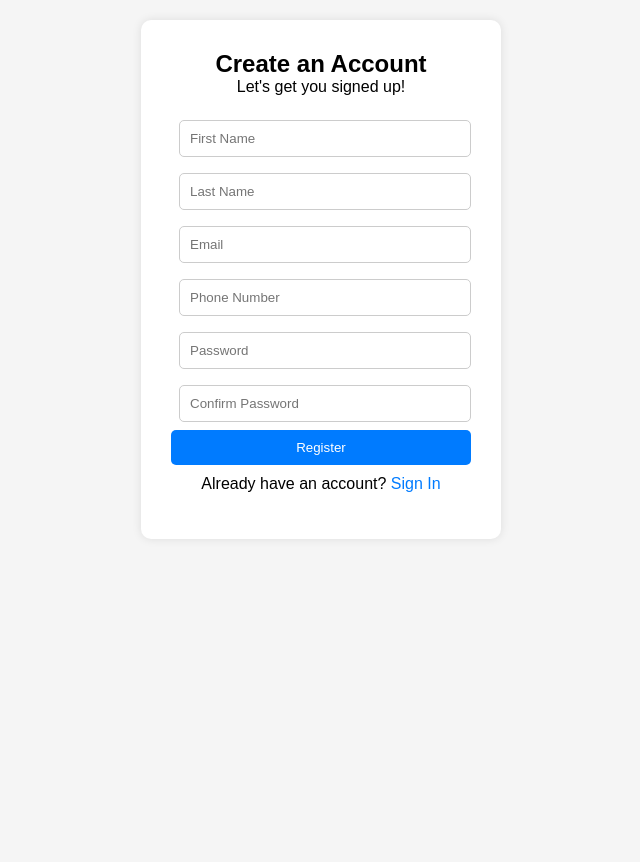
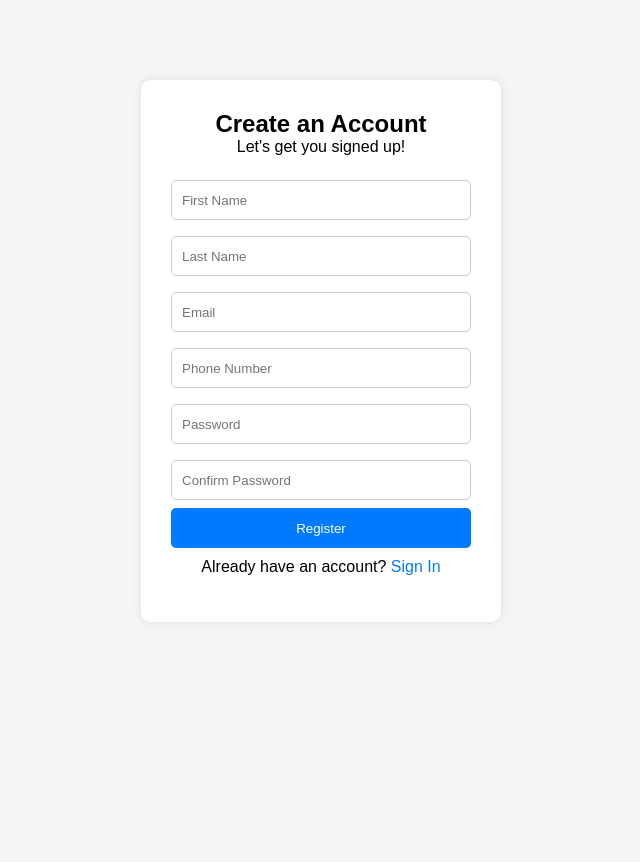
Before and after one commit to dishadubey21/DjangoToDo, a Django app: template templates/signUp.html in a window 1280 px wide. Shown: the top 862 px of the page, without its empty margins (319-959 px from the left). Before the commit the page ends 492 px from the top, so only its background shows below. Run offline with Django 5.2, Linux system fonts and the light colour scheme; the template is opened without the code that fills it, so the values that code supplies are empty.

Commit message:
changes added

```diff
--- a/kunaldisha/urls.py
+++ b/kunaldisha/urls.py
@@ -2,9 +2,11 @@ from django.contrib import admin
 from django.urls import path
 from .views import home,signup,signin
 
+
+
 urlpatterns = [
-    path("", home),
-    path('signup/', signup),
-    path('signin/', signin),
+    path('', signup),
+    path('', home),
+    path('', signin),
     path('admin/', admin.site.urls),
 ]
--- a/kunaldisha/views.py
+++ b/kunaldisha/views.py
@@ -1,4 +1,5 @@
 from django.shortcuts import render
+
 
 def home(request):
     return render(request, "home.html")
--- a/static/css/style.css
+++ b/static/css/style.css
@@ -4,10 +4,19 @@ body {
     margin: auto;
     height: 100vh;
 }
-.container {
+.signIncontainer {
     background-color: white;
     margin:auto;
-    margin-top:20px;
+    margin-top:8rem;
+    padding: 30px;
+    border-radius: 10px;
+    width: 300px;
+    box-shadow: 0 0 10px rgba(0,0,0,0.1);
+}
+.signUpcontainer {
+    background-color: white;
+    margin:auto;
+    margin-top:5rem;
     padding: 30px;
     border-radius: 10px;
     width: 300px;
@@ -20,16 +29,17 @@ h2 {
 }
 
 input {
-    width: 90%;
+    width: 100%;
     padding: 10px;
-    margin: 8px;
+    margin: 8px 0;
     border-radius: 5px;
     border: 1px solid #ccc;
+    box-sizing: border-box;
+    height: 40px;
 }
 
 button {
     width: 100%;
-    margin:auto;
     padding: 10px;
     background-color: #007bff;
     color: white;
@@ -37,6 +47,8 @@ button {
     margin-bottom: 10px;
     border-radius: 5px;
     cursor: pointer;
+    height: 40px;
+    box-sizing: border-box;
 }
 
 button:hover {
--- a/templates/home.html
+++ b/templates/home.html
@@ -2,7 +2,7 @@
 <!DOCTYPE html>
 <html>
 <head>
-  <title>Sign In</title>
+  <title>Home</title>
   <link rel="stylesheet" href={% static "css/style.css"%}>
 </head>
 <body>
--- a/templates/signIn.html
+++ b/templates/signIn.html
@@ -6,13 +6,13 @@
   <link rel="stylesheet" href={% static "css/style.css"%}>
 </head>
 <body>
-  <div class="container">
+  <div class="signIncontainer">
     <h2>Sign In</h2>
     <p>Let's get you logged in.</p>
     <form>
       <input type="text" placeholder="Username" required><br>
       <input type="password" placeholder="Password" required><br>
-      <button type="submit">Login</button>
+      <button class="login"type="submit">Login</button>
     </form>
     <p>New here? <a href="/signup">Sign Up</a></p>
   </div>
--- a/templates/signUp.html
+++ b/templates/signUp.html
@@ -6,7 +6,7 @@
   <link rel="stylesheet" href={% static "css/style.css"%}>
 </head>
 <body>
-  <div class="container">
+  <div class="signUpcontainer">
         <h2>Create an Account</h2>
         <p>Let's get you signed up!</p>
         <form>
@@ -16,7 +16,7 @@
             <input type="tel" name="phone" placeholder="Phone Number" pattern="[0-9]{10}" required><br>
             <input type="password" name="password" placeholder="Password" required><br>
             <input type="password" name="confirm_password" placeholder="Confirm Password" required><br>
-            <button type="submit">Register</button>
+            <button class="register" type="submit">Register</button>
         </form>
         <p>Already have an account? <a href="/signin">Sign In</a></p>
     </div>
```
